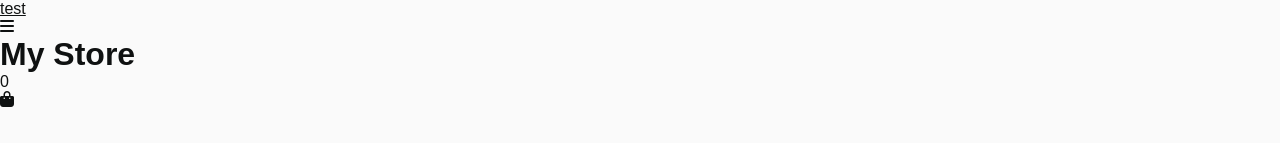
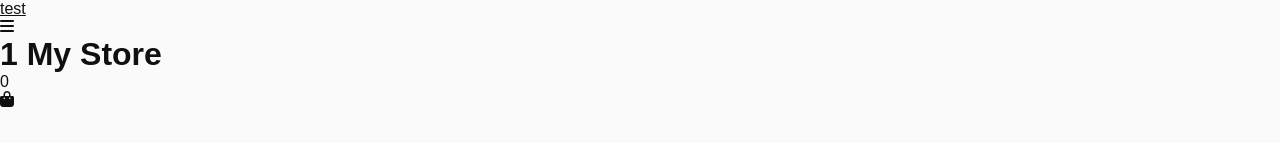
Before and after one commit to Teczer/BIGMERCHE, a React (Vite) app: page /product/1 in a window 1280 px wide. Shown: the top 143 px of the page. Built offline with nearby package versions, Linux system fonts and the light colour scheme.

Commit message:
change root

```diff
--- a/src/Services/Router.jsx
+++ b/src/Services/Router.jsx
@@ -19,11 +19,11 @@ const router = createBrowserRouter([
         element: <PanierPage />,
       },
       {
-        path: "detail/:id",
+        path: "detail",
         element: <DetailPage />,
       },
       {
-        path: "product/:var",
+        path: "product/:id",
         element: <Productmain />,
       },
     ],
--- a/src/component/product/Productmain.jsx
+++ b/src/component/product/Productmain.jsx
@@ -1,14 +1,17 @@
 import "./product.css";
 import Hero from "./product/Hero";
 import { Link } from "react-router-dom";
+import { useParams } from "react-router-dom";
 
 const Productmain = () => {
+  const { id } = useParams();
   return (
     <>
-      <Link to={"Product/25"}>test</Link>
+      <Link to={"product/30"}>test</Link>
+
       <header>
         <i className="fas fa-bars" />
-        <h1>My Store</h1>
+        <h1> {id} My Store</h1>
         <div id="pannier">0</div>
         <i className="fa-solid fa-bag-shopping" />
       </header>
```
